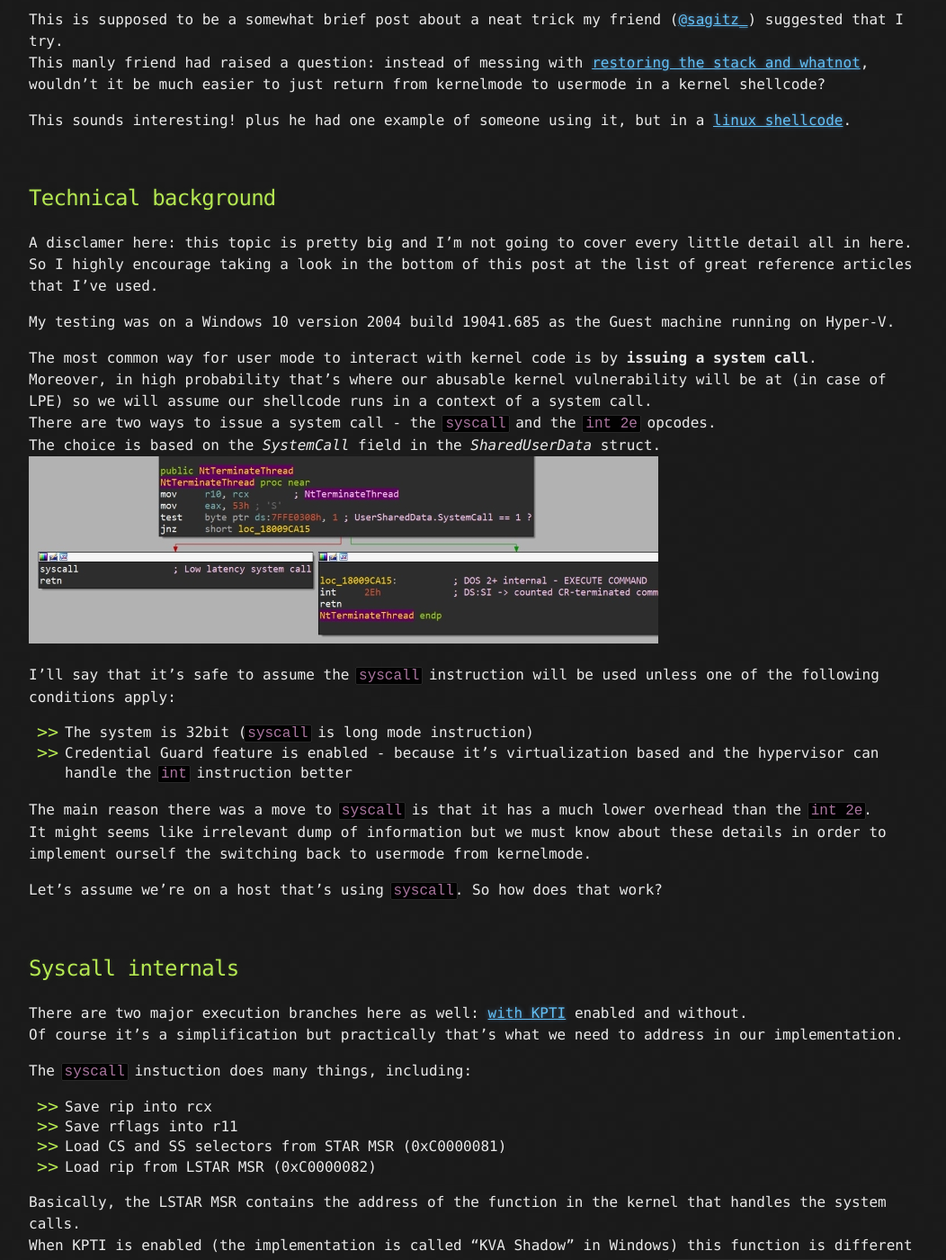
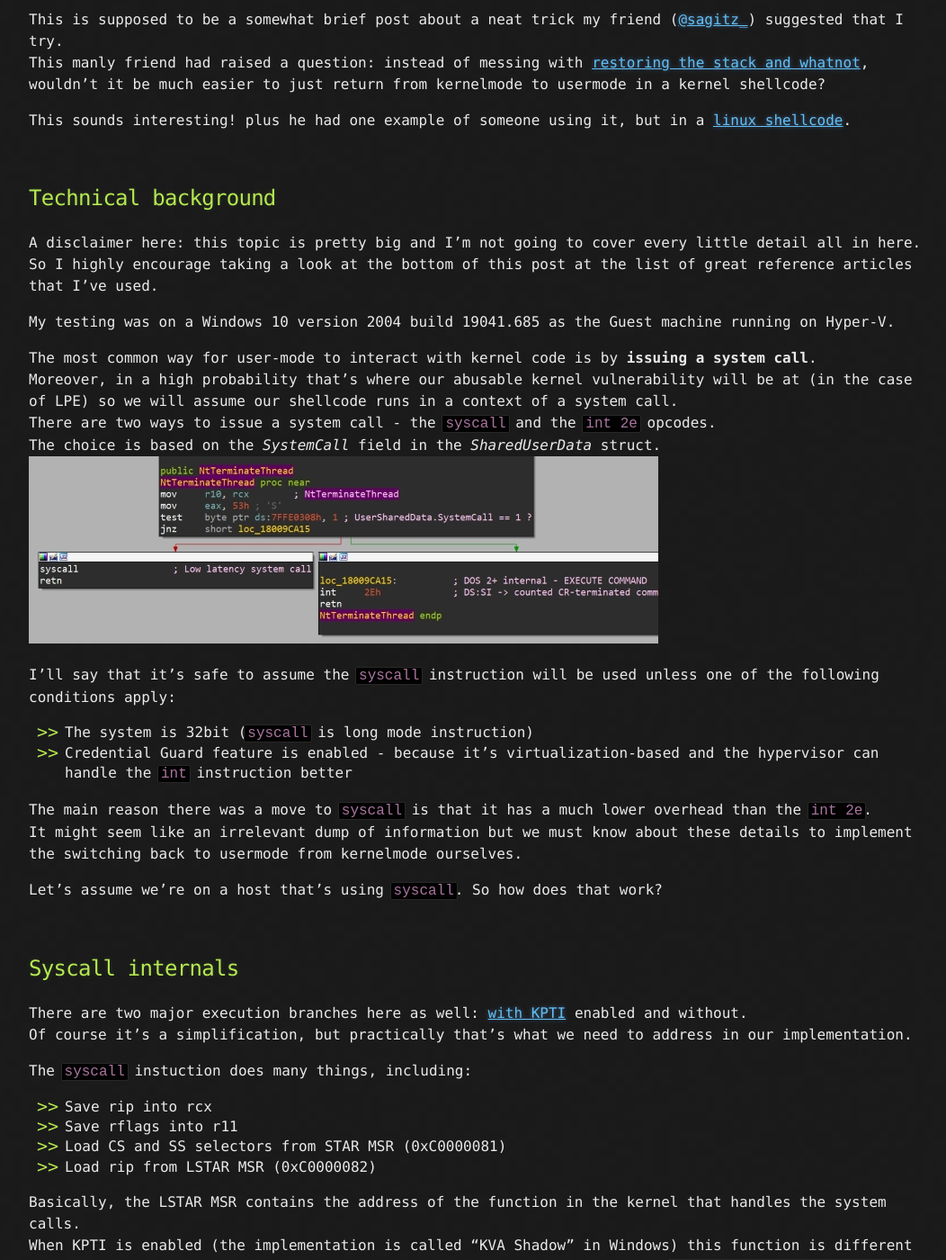
Before and after one commit to Kristal-g/kristal-g.github.io, a Jekyll site: the page built from _posts/2021-05-08-SYSRET_Shellcode.md, in a window 1280 px wide and 1400 px high, scrolled down 279 px. Shown: the whole window at 90% size, without its empty margins (108-1160 px from the left). Built offline with Jekyll 4.4.1, drawn with Linux system fonts in a browser that asks for light colours; some of the changed text lies outside the part shown.

Commit message:
grammar fix

````diff
--- a/_posts/2021-05-08-SYSRET_Shellcode.md
+++ b/_posts/2021-05-08-SYSRET_Shellcode.md
@@ -19,22 +19,22 @@
 <br/>
 
 ## Technical background
-A disclamer here: this topic is pretty big and I'm not going to cover every little detail all in here. So I highly encourage taking a look in the bottom of this post at the list of great reference articles that I've used.
+A disclaimer here: this topic is pretty big and I'm not going to cover every little detail all in here. So I highly encourage taking a look at the bottom of this post at the list of great reference articles that I've used.
 
 My testing was on a Windows 10 version 2004 build 19041.685 as the Guest machine running on Hyper-V.
 
-The most common way for user mode to interact with kernel code is by **issuing a system call**.
-Moreover, in high probability that's where our abusable kernel vulnerability will be at (in case of LPE) so we will assume our shellcode runs in a context of a system call.
+The most common way for user-mode to interact with kernel code is by **issuing a system call**.
+Moreover, in a high probability that's where our abusable kernel vulnerability will be at (in the case of LPE) so we will assume our shellcode runs in a context of a system call.
 There are two ways to issue a system call - the `syscall` and the `int 2e` opcodes.
 The choice is based on the _SystemCall_ field in the _SharedUserData_ struct.
 ![](/assets/images/sysret_shellcode/ntdll_systemcall_small.jpg)
 
 I'll say that it's safe to assume the `syscall` instruction will be used unless one of the following conditions apply:
 * The system is 32bit (`syscall` is long mode instruction)
-* Credential Guard feature is enabled - because it's virtualization based and the hypervisor can handle the `int` instruction better
+* Credential Guard feature is enabled - because it's virtualization-based and the hypervisor can handle the `int` instruction better
 
 The main reason there was a move to `syscall` is that it has a much lower overhead than the `int 2e`.
-It might seems like irrelevant dump of information but we must know about these details in order to implement ourself the switching back to usermode from kernelmode.
+It might seem like an irrelevant dump of information but we must know about these details to implement the switching back to usermode from kernelmode ourselves.
 
 Let's assume we're on a host that's using `syscall`. So how does that work?
 
@@ -42,7 +42,7 @@
 
 ## Syscall internals
 There are two major execution branches here as well: [with KPTI](https://msrc-blog.microsoft.com/2018/03/23/kva-shadow-mitigating-meltdown-on-windows/) enabled and without.
-Of course it's a simplification but practically that's what we need to address in our implementation.
+Of course it's a simplification, but practically that's what we need to address in our implementation.
 
 The `syscall` instuction does many things, including:
 * Save rip into rcx
@@ -152,18 +152,19 @@
 ```
 
 **And that's it! It just works :)**
-The [full shellcode](https://github.com/Kristal-g/kristal-g.github.io/blob/master/assets/code/shellcode_iret_blog.asm) is on my github. Notice that it has hardcoded offsets for my build that must to be changed for it to work on other builds.
+After running the exploit with this shellcode it successfully spawns a SYSTEM cmd shell and it works without a problem.
+The [full shellcode](https://github.com/Kristal-g/kristal-g.github.io/blob/master/assets/code/shellcode_iret_blog.asm) is on my Github. Notice that it has hardcoded offsets for my build that must be changed for it to work on other builds.
 
 A weird quirk about it is that when I'm trying to exit the shell it's stuck for some reason. I don't know why, as I've not spent much time debugging it, because it is possible to just terminate the _cmd.exe_ and its _conhost.exe_ externally with no problem instead of exiting.
 <br/>
 
 ## Summary
-Currently, this is just a poc/neat trick.
-To use it in a reliable exploit, it should handle way more edge cases. Most importantely - KVAShadow.
+Currently, this is just a POC/neat trick.
+To use it in a reliable exploit, it should handle way more edge cases. Most importantly - KVAShadow.
 Maybe it will amount to a few lines of code that check for the KVAShadow flag and restore usermode's cr3 if needed, but I don't know.
 If anyone wants to make this shellcode KPTI-friendly it will be awesome.
 
-Finally, on a bit more personal note - technically figuring it all out and testing took about 6-8 hours. Writing it down for this post also took about 6 fucking hours. Why??!? Pretty frustrating.
+Finally, on a bit more personal note - technically figuring it all out and testing took about 6-8 hours. I thought that writing this post will be quick but it also took about 6 fucking hours. Why??!?
 <br/>
 
 ## Reference list
@@ -172,7 +173,7 @@
 https://blog.amossys.fr/windows10_TH2_int2E_mystery.html
 https://wiki.osdev.org/Sysenter
 https://msrc-blog.microsoft.com/2018/03/23/kva-shadow-mitigating-meltdown-on-windows/
-
+<br/>
 
 ## Contact me
 Feel free to reach out at my [Twitter](https://twitter.com/gal_kristal) or [email](mailto:gkristal.w@gmail.com)!
````
Also changed, not shown: other parts of _posts/2021-05-08-SYSRET_Shellcode.md (+4 -4 lines).
